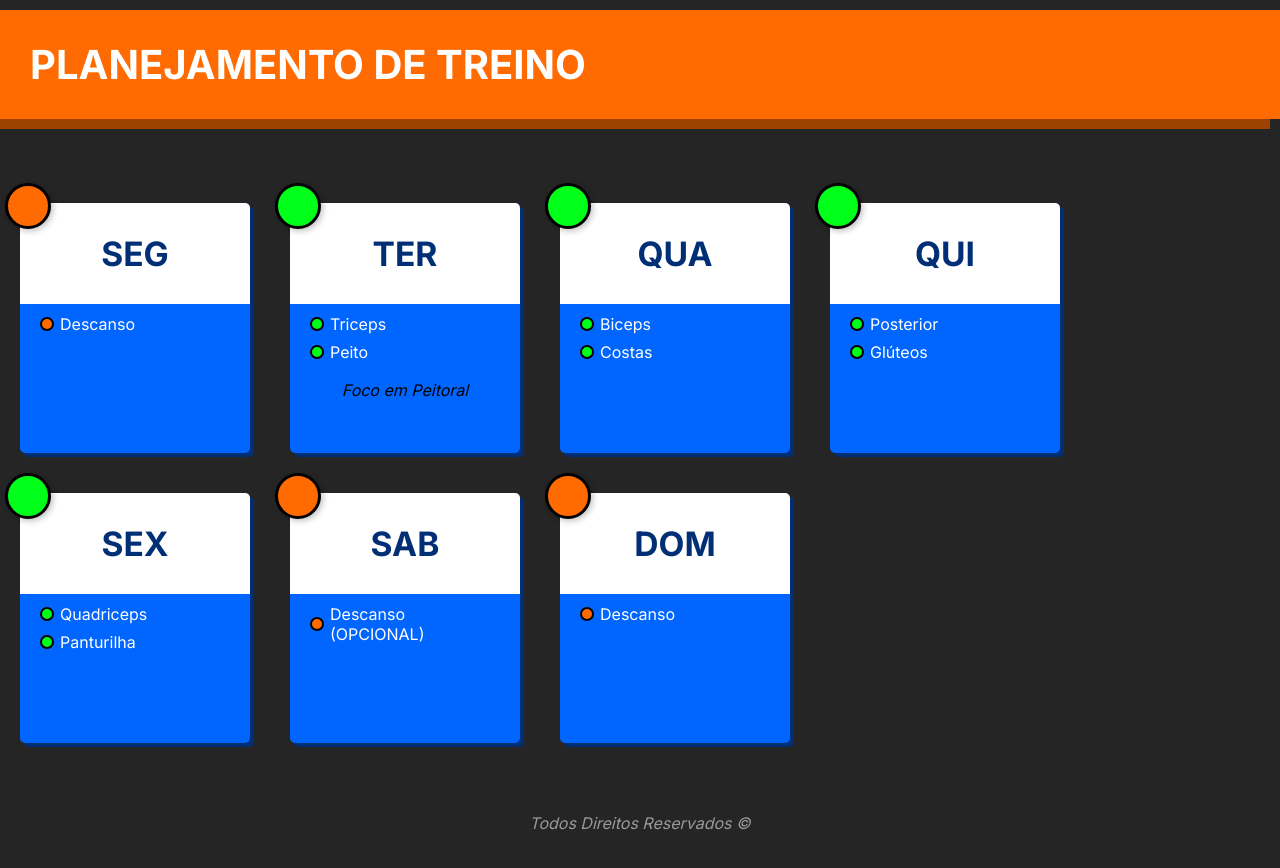
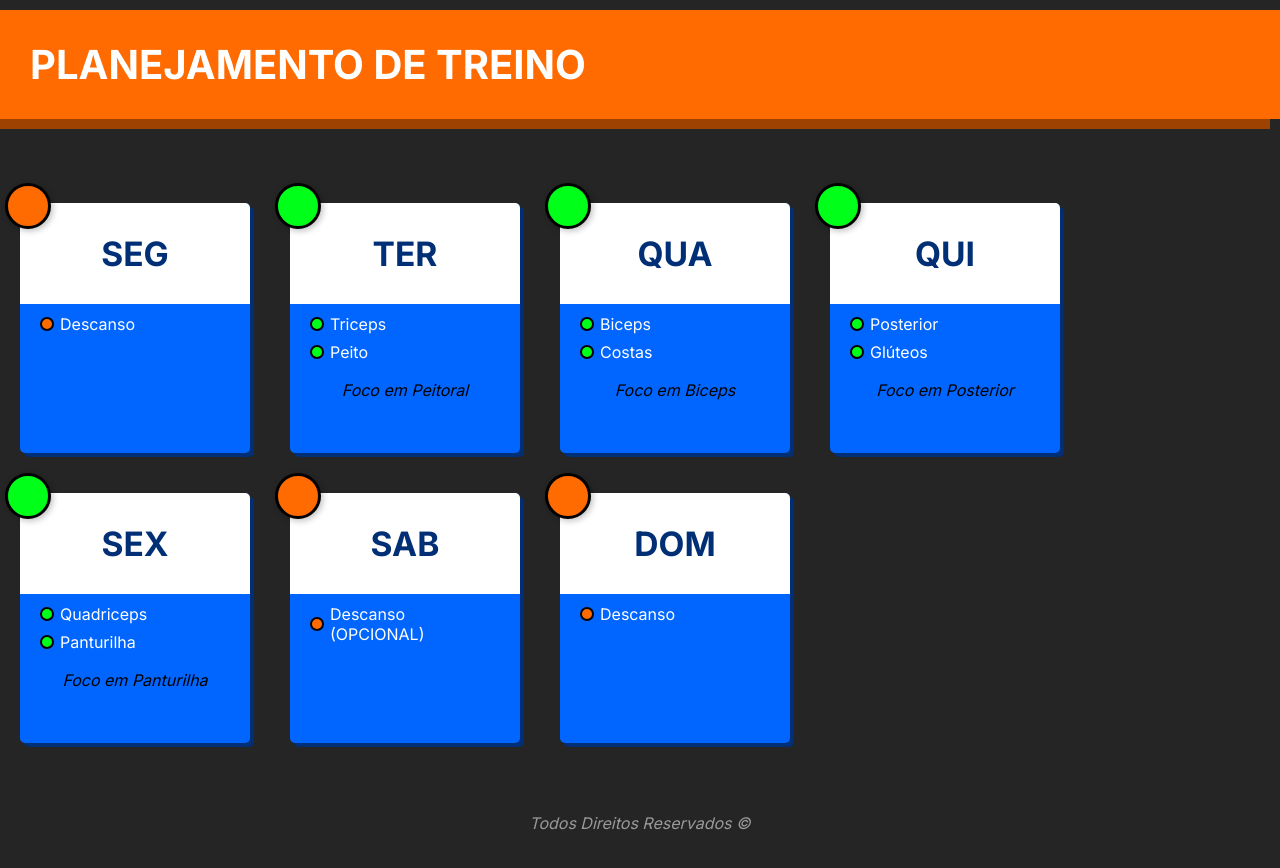
Before and after one commit to CauaStupp/Planejamento-treino, a plain HTML site: page index.html in a window 1280 px wide. Drawn offline with Linux system fonts and the light colour scheme.

Commit message:
update no index

```diff
--- a/index.html
+++ b/index.html
@@ -45,6 +45,9 @@
                     <p class="act">Biceps</p>
                     <p class="act">Costas</p>
                 </div>
+                <div class="plano-footer">
+                    <p>Foco em Biceps</p>
+                </div>
             </div>
 
             <div class="plano-card">
@@ -55,6 +58,9 @@
                     <p class="act">Posterior</p>
                     <p class="act">Glúteos</p>
                 </div>
+                <div class="plano-footer">
+                    <p>Foco em Posterior</p>
+                </div>
             </div>
 
             <div class="plano-card">
@@ -64,6 +70,9 @@
                 <div class="plano-body">
                     <p class="act">Quadriceps</p>
                     <p class="act">Panturilha</p>
+                </div>
+                <div class="plano-footer">
+                    <p>Foco em Panturilha</p>
                 </div>
             </div>
 
```
